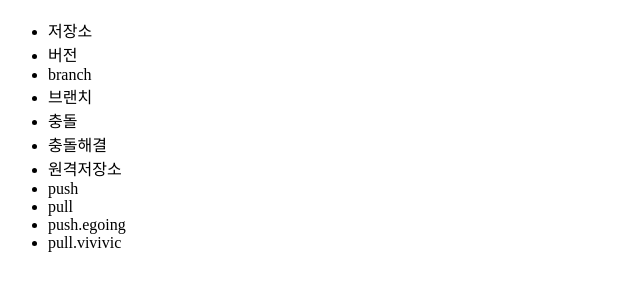
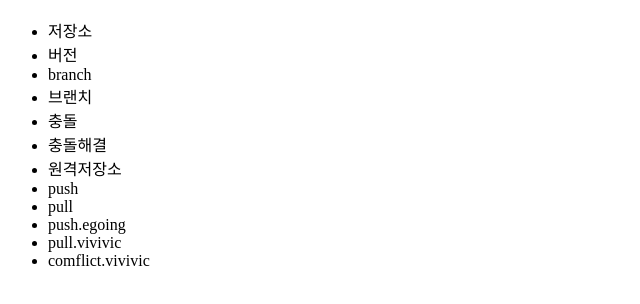
Before and after one commit to vivivic/opentutorials_git_vivivic, a plain HTML site: page index.html in a window 1280 px wide. Shown: the part 48-352 px from the top of the page, without its empty margins (0-640 px from the left). Drawn offline with Linux system fonts and the light colour scheme.

Commit message:
add comflict.vivivic

```diff
--- a/index.html
+++ b/index.html
@@ -18,6 +18,7 @@
 			<li>pull</li>
 			<li>push.egoing</li>
 			<li>pull.vivivic</li>
+			<li>comflict.vivivic</li>
 	   </ul>
     </body>
 </html>
```
